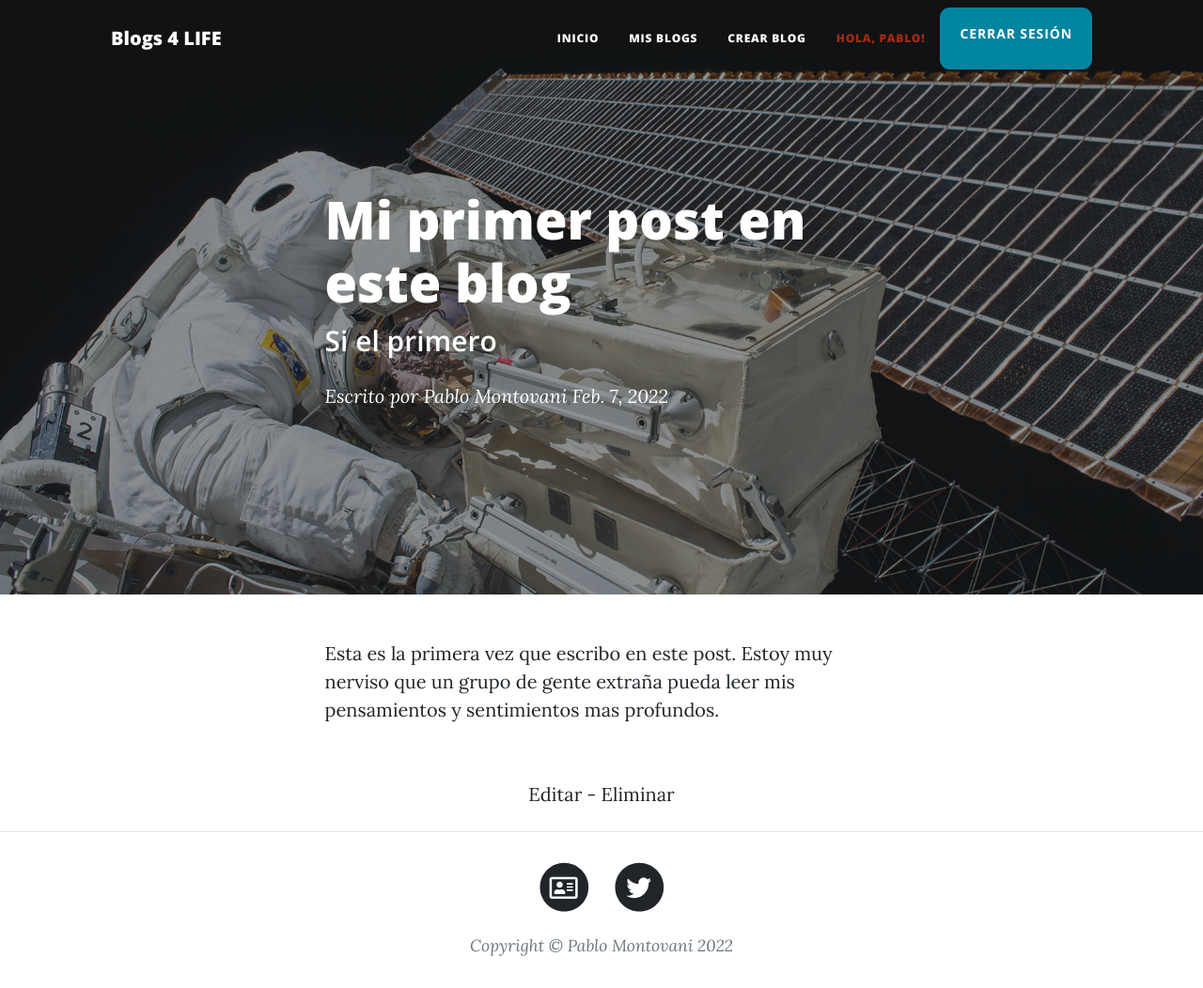
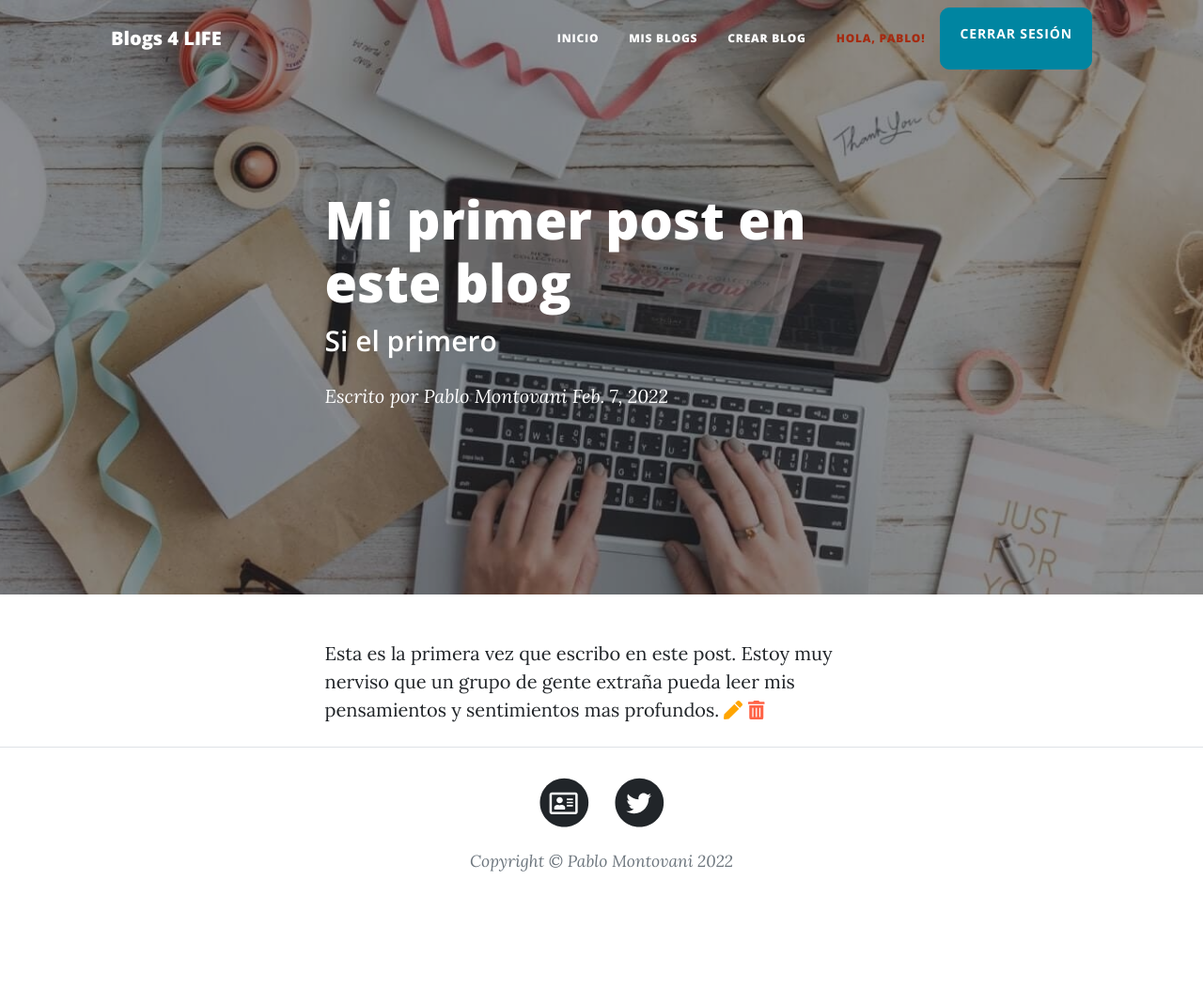
Before and after one commit to pemontovani/Proyecto_Final_Montovani, a Django app: page /Blog/ver/1 in a window 1280 px wide. Shown: the whole page at 94% size. After the commit the page ends 928 px from the top, so only its background shows below. Run offline with Django 4.2, Linux system fonts and the light colour scheme; a user stored in the database is signed in; data comes from the database, SQL or seed files in the repository; both versions use the stored data as it was after the commit; some libraries are stand-ins or nearby versions.

Commit message:
correcciones en blogs y filtros

```diff
--- a/templates/BlogApp/ver_blog.html
+++ b/templates/BlogApp/ver_blog.html
@@ -5,7 +5,7 @@
 {% block ContenidoPrincipal %}
 
     <!-- Page Header-->
-    <header class="masthead" style="background-image: url('assets/img/post-bg.jpg')">
+    <header class="masthead" style="background-image: url(../../media/{{blog.imagen}})">
         <div class="container position-relative px-4 px-lg-5">
             <div class="row gx-4 gx-lg-5 justify-content-center">
                 <div class="col-md-10 col-lg-8 col-xl-7">
@@ -32,19 +32,18 @@
             <div class="row gx-4 gx-lg-5 justify-content-center">
                 <div class="col-md-10 col-lg-8 col-xl-7">
                     {{blog.contenido}}
+                    {% if blog.user == user %}
+                        <a style="font-size: 1em; color: orange;" href="">
+                            <i class="fas fa-pen"></i>
+                        </a>
+                        <a style="font-size: 1em; color: Tomato;" href="">
+                            <i class="fas fa-trash-alt"></i>
+                        </a>
+                    {% endif %}
                 </div>
             </div>
         </div>
-        {% if blog.user == user %}
-            <div class="container px-4 px-lg-5">
-                <div class="row gx-4 gx-lg-5 justify-content-center">
-                    <div class="col-md-10 col-lg-8 col-xl-7 text-center">
-                        <br></br>
-                        Editar - Eliminar
-                    </div>
-                </div>
-            </div>
-        {% endif %}
+
     </article>
 
 {% endblock %}
```
Also changed, not shown: templates/BlogApp/blogs.html (+6 -1 lines), templates/BlogApp/mis_blogs.html (+6 -1 lines), db.sqlite3.
